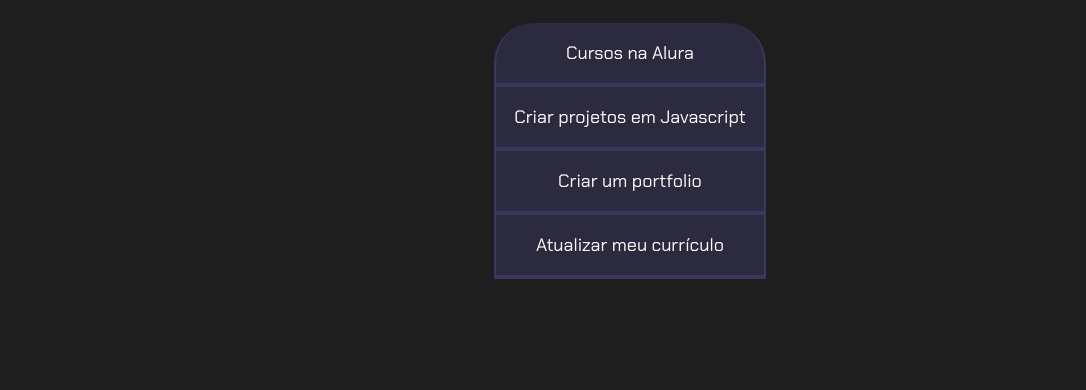
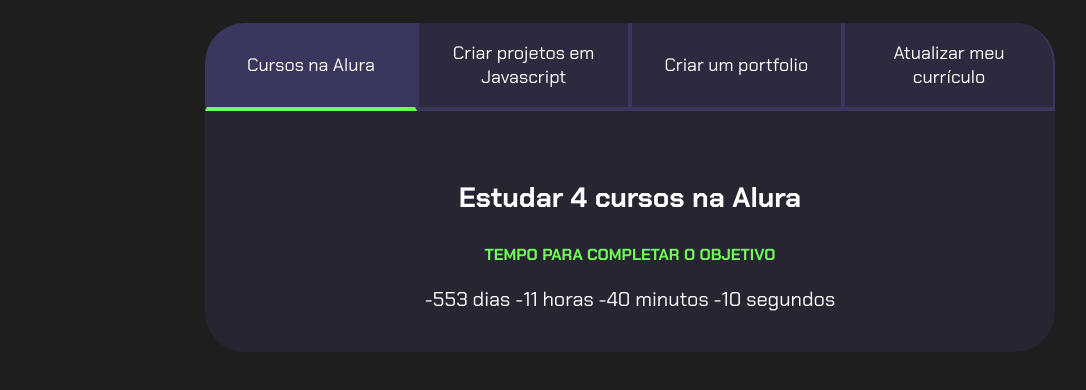
Before and after one commit to NATHANrsss/vida.p, a plain HTML site: page index.html in a window 1280 px wide. Both pictures are taken after a click on the button "Cursos na Alura". Shown: the part 80-470 px from the top of the page, without its empty margins (10-1096 px from the left). Drawn offline with Linux system fonts and the light colour scheme.

Commit message:
Add files via upload

```diff
--- a/index.html
+++ b/index.html
@@ -11,13 +11,38 @@
 <body>
     <section class="conteudo-principal">
         <h2 class="titulo-principal">Meus Objetivos do ano<span>_</span></h2>
-        <div class="botoes">
-            <button class="botao">Cursos na Alura</button>
-            <button class="botao">Criar projetos em Javascript</button>
-            <button class="botao">Criar um portfolio</button>
-            <button class="botao">Atualizar meu currículo</button>
+        <div class="conteudo">
+            <div class="botoes">
+                <button class="botao ativo">Cursos na Alura</button>
+                <button class="botao">Criar projetos em Javascript</button>
+                <button class="botao">Criar um portfolio</button>
+                <button class="botao">Atualizar meu currículo</button>
+            </div>
+            <div class="abas-textos">
+                <div class="aba-conteudo ativo">
+                    <h3 class="aba-conteudo-titulo-principal">Estudar 4 cursos na Alura</h3>
+                    <h4 class="aba-conteudo-titulo-secundario">Tempo para completar o objetivo</h4>
+                    <div class="contador"></div>
+                </div>
+                <div class="aba-conteudo">
+                    <h3 class="aba-conteudo-titulo-principal">Criar 5 projetos em Javascript</h3>
+                    <h4 class="aba-conteudo-titulo-secundario">Tempo para completar o objetivo</h4>
+                    <div class="contador"></div>
+                </div>
+                <div class="aba-conteudo">
+                    <h3 class="aba-conteudo-titulo-principal">Criar um portfolio com os meus 3 melhores projetos</h3>
+                    <h4 class="aba-conteudo-titulo-secundario">Tempo para completar o objetivo</h4>
+                    <div class="contador"></div>
+                </div>
+                <div class="aba-conteudo">
+                    <h3 class="aba-conteudo-titulo-principal">Atualizar meu curriculo com os certificados da Alura</h3>
+                    <h4 class="aba-conteudo-titulo-secundario">Tempo para completar o objetivo</h4>
+                    <div class="contador"></div>
+                </div>
+            </div>
         </div>
     </section>
+    <script src="main.js"></script>
 </body>
 
 </html>
--- /dev/null
+++ b/main.js
@@ -0,0 +1,36 @@
+const botoes = document.querySelectorAll(".botao");
+const textos = document.querySelectorAll(".aba-conteudo");
+
+for (let i = 0; i < botoes.length; i++) {
+    botoes[i].onclick = function () {
+
+        for (let j = 0; j < botoes.length; j++) {
+            botoes[j].classList.remove("ativo");
+            textos[j].classList.remove("ativo");
+        }
+
+        botoes[i].classList.add("ativo");
+        textos[i].classList.add("ativo");
+    }
+}
+
+const contadores = document.querySelectorAll(".contador");
+const tempoObjetivo1 = new Date("2023-10-05T00:00:00");
+
+
+contadores[0].textContent = calculaTempo(tempoObjetivo1);
+
+function calculaTempo(tempoObjetivo) {
+    let tempoAtual = new Date();
+    let tempoFinal = tempoObjetivo - tempoAtual;
+    let segundos = Math.floor(tempoFinal / 1000);
+    let minutos = Math.floor(segundos / 60);
+    let horas = Math.floor(minutos / 60);
+    let dias = Math.floor(horas / 24);
+
+    segundos %= 60;
+    minutos %= 60;
+    horas %= 24;
+
+    return dias + " dias " + horas + " horas " + minutos + " minutos " + segundos + " segundos";
+}
--- a/style.css
+++ b/style.css
@@ -36,8 +36,9 @@
     color: var(--verde);
 }
 
+
 .botao {
-    font-family: "Chakra Petch", sans-serif;
+    font-family: 'Chakra Petch', sans-serif;
     background-color: var(--botao-inativo);
     color: var(--branco);
     display: flex;
@@ -59,3 +60,52 @@
 .botoes {
     display: block;
 }
+
+.botao.ativo {
+    background-color: var(--botao-ativo);
+    border-bottom: 4px solid var(--verde);
+}
+
+.abas-textos {
+    background-color: var(--texto-fundo);
+    padding: 40px;
+    border-radius: 0 0 40px 40px;
+}
+
+.aba-conteudo.ativo {
+    display: block;
+}
+
+.aba-conteudo {
+    display: none;
+}
+
+.aba-conteudo-titulo-principal {
+    font-size: 28px;
+    text-align: center;
+}
+
+.aba-conteudo-titulo-secundario {
+    text-align: center;
+    color: var(--verde);
+    text-transform: uppercase;
+}
+
+.contador {
+    font-size: 20px;
+    text-align: center;
+}
+
+@media screen and (min-width: 768px) {
+    .botoes {
+        display: flex;
+    }
+
+    .botao:first-child {
+        border-radius: 40px 0 0 0;
+    }
+
+    .botao:last-child {
+        border-radius: 0 40px 0 0;
+    }
+}
```
